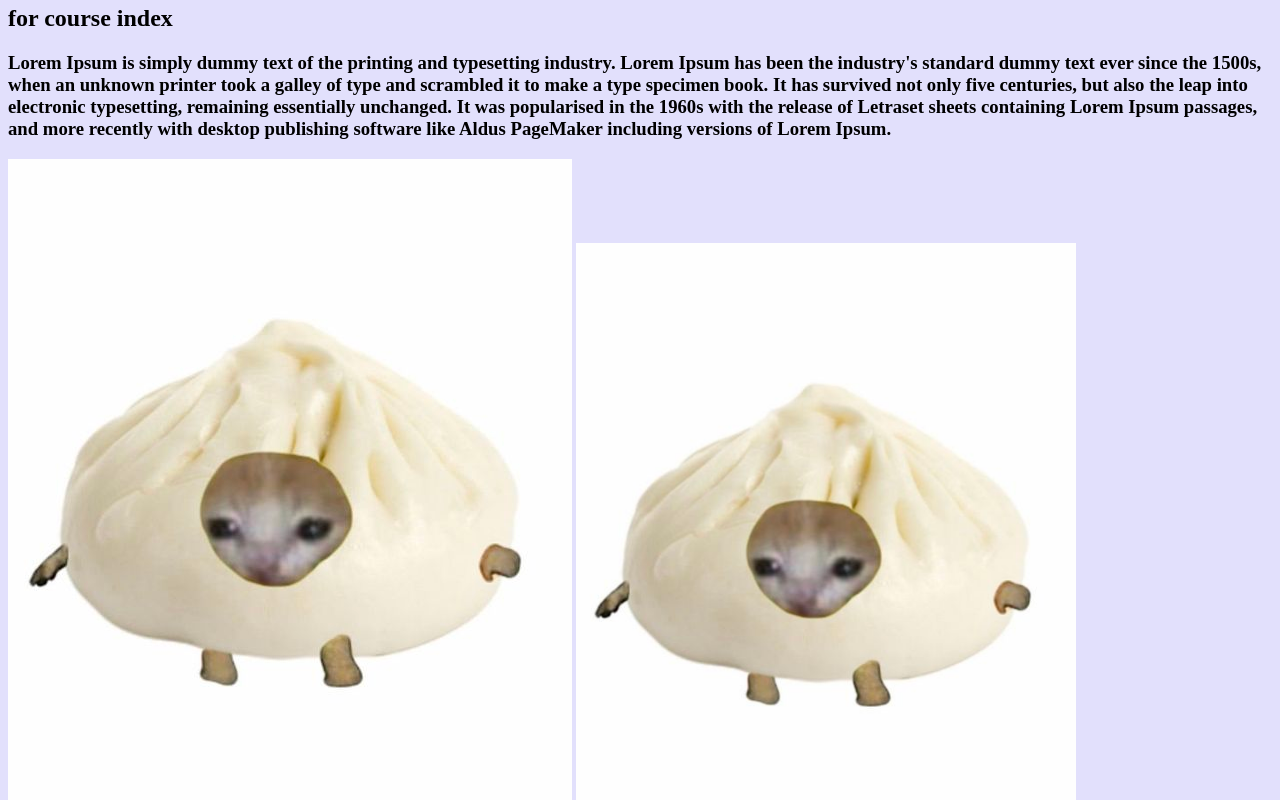
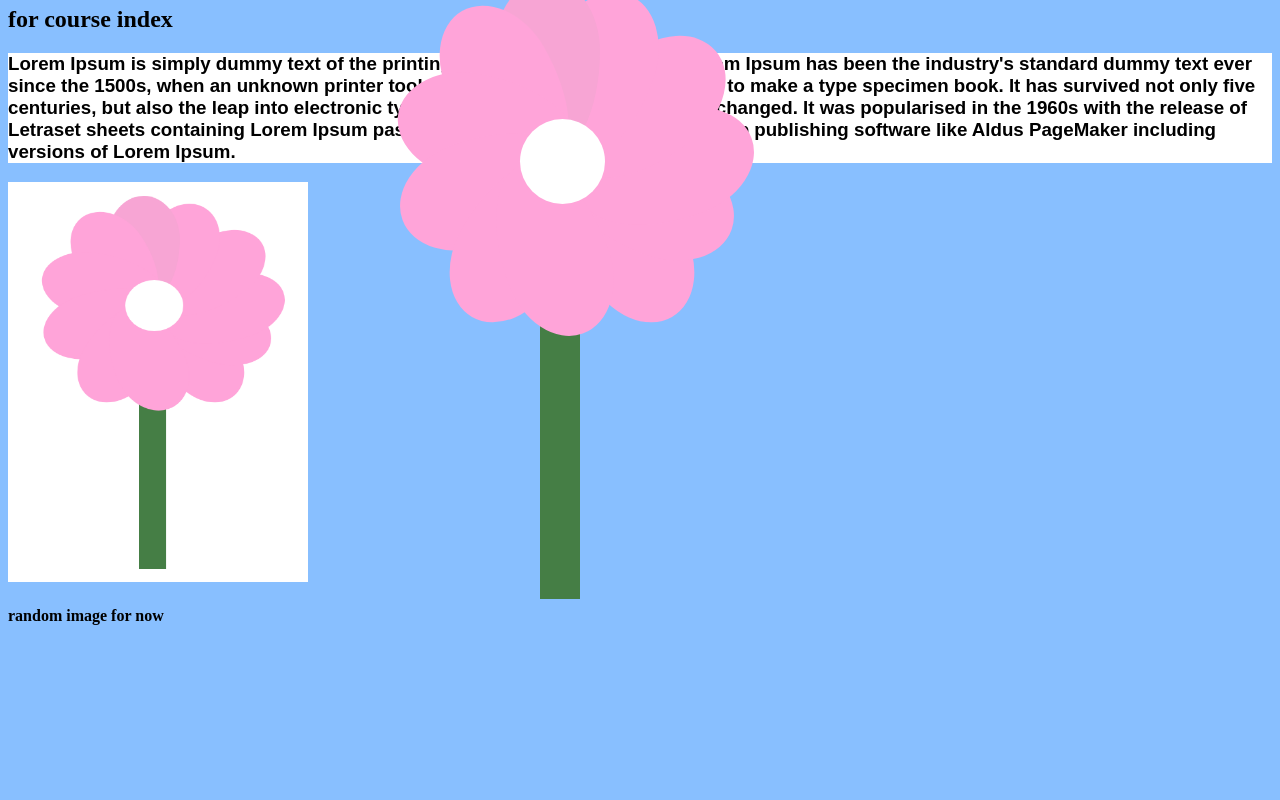
Before and after one commit to emilywng/GD-2, a plain HTML site: page index.html in a window 1280 px wide. Shown: the part 101-901 px from the top of the page. After the commit the page ends 800 px from the top, so only its background shows below. Drawn offline with Linux system fonts and the light colour scheme.

Commit message:
flower + css

```diff
--- /dev/null
+++ b/index.css
@@ -0,0 +1,162 @@
+h1 {
+    color:rgb(20, 75, 255);
+    font-family: Verdana, Geneva, Tahoma, sans-serif;
+    outline-style: groove;
+}
+h3 {
+    font-family: Arial, Helvetica, sans-serif;
+    background-color: white;
+}
+
+
+
+.stemBottom {
+    position: absolute;
+    top: 250px;
+    right: 700px;
+    width: 40px;
+    height: 450px;
+    background: rgb(69, 126, 69);
+  }
+.petal1 {
+    position: absolute;
+    top: 250px;
+    right: 600px;
+    display:block;
+    width: 106px;
+    height: 180px;
+    transform: rotate(330deg);
+    background-color: rgb(255, 164, 217);
+    border-radius: 50% 50% 50% 50% / 60% 60% 40% 40%;
+  }
+  .petal2 {
+    position: absolute;
+    top: 210px;
+    right: 580px;
+    display:block;
+    width: 106px;
+    height: 180px;
+    transform: rotate(290deg);
+    background-color: rgb(255, 164, 217);
+    border-radius: 50% 50% 50% 50% / 60% 60% 40% 40%;
+  }
+  .petal3 {
+    position: absolute;
+    top: 180px;
+    right: 560px;
+    display:block;
+    width: 106px;
+    height: 180px;
+    transform: rotate(250deg);
+    background-color: rgb(255, 164, 217);
+    border-radius: 50% 50% 50% 50% / 60% 60% 40% 40%;
+  }
+  .petal4 {
+    position: absolute;
+    top: 120px;
+    right: 580px;
+    display:block;
+    width: 106px;
+    height: 180px;
+    transform: rotate(230deg);
+    background-color: rgb(255, 164, 217);
+    border-radius: 50% 50% 50% 50% / 60% 60% 40% 40%;
+  }
+  .petal5 {
+    position: absolute;
+    top: 90px;
+    right: 630px;
+    display:block;
+    width: 106px;
+    height: 180px;
+    transform: rotate(200deg);
+    background-color: rgb(255, 164, 217);
+    border-radius: 50% 50% 50% 50% / 60% 60% 40% 40%;
+  }
+  .petal6 {
+    position: absolute;
+    top: 80px;
+    right: 680px;
+    display:block;
+    width: 106px;
+    height: 180px;
+    transform: rotate(180deg);
+    background-color: rgb(247, 165, 212);
+    border-radius: 50% 50% 50% 50% / 60% 60% 40% 40%;
+  }
+  .petal7 {
+    position: absolute;
+    top: 100px;
+    right: 720px;
+    display:block;
+    width: 106px;
+    height: 180px;
+    transform: rotate(150deg);
+    background-color: rgb(255, 164, 217);
+    border-radius: 50% 50% 50% 50% / 60% 60% 40% 40%;
+  }
+  .petal8 {
+    position: absolute;
+    top: 140px;
+    right: 740px;
+    display:block;
+    width: 106px;
+    height: 180px;
+    transform: rotate(100deg);
+    background-color: rgb(255, 164, 217);
+    border-radius: 50% 50% 50% 50% / 60% 60% 40% 40%;
+  }
+  .petal9 {
+    position: absolute;
+    top: 200px;
+    right: 740px;
+    display:block;
+    width: 106px;
+    height: 180px;
+    transform: rotate(70deg);
+    background-color: rgb(255, 164, 217);
+    border-radius: 50% 50% 50% 50% / 60% 60% 40% 40%;
+  }
+  .petal10 {
+    position: absolute;
+    top: 250px;
+    right: 710px;
+    display:block;
+    width: 106px;
+    height: 180px;
+    transform: rotate(30deg);
+    background-color: rgb(255, 164, 217);
+    border-radius: 50% 50% 50% 50% / 60% 60% 40% 40%;
+  }
+  .petal10 {
+    position: absolute;
+    top: 250px;
+    right: 710px;
+    display:block;
+    width: 106px;
+    height: 180px;
+    transform: rotate(30deg);
+    background-color: rgb(255, 164, 217);
+    border-radius: 50% 50% 50% 50% / 60% 60% 40% 40%;
+  }
+  .petal11 {
+    position: absolute;
+    top: 260px;
+    right: 675px;
+    display:block;
+    width: 106px;
+    height: 180px;
+    transform: rotate(340deg);
+    background-color: rgb(255, 164, 217);
+    border-radius: 50% 50% 50% 50% / 60% 60% 40% 40%;
+  }
+  .dot {
+    position: absolute;
+    top: 220px;
+    right: 675px;
+    height: 85px;
+    width: 85px;
+    background-color: rgb(255, 255, 255);
+    border-radius: 50%;
+    display: inline-block;
+  }
--- a/index.html
+++ b/index.html
@@ -5,15 +5,30 @@
     <meta http-equiv="X-UA-Compatible"content="IE=Edge">
     <meta name="viewport" content="width=device-width, initial-scale=1.0">
     <title>course index</title>
+    <link rel="stylesheet" href="index.css">
 </head>
 <body>
-    <body style="background-color:rgb(226, 224, 252);">
+    <body style="background-color:rgb(136, 191, 255);">
         <div class="topnav">
             <a class="active" href="#home">Home</a>
             <a href="#Assi1">Assignment 1</a>
             <a href="#Assi2">Assignment 2</a>
             <a href="#Assi3">Assignment 3</a>
           </div>
+        <div class="stemBottom"></div>
+        <div class="petal1"></div>
+        <div class="petal2"></div>
+        <div class="petal3"></div>
+        <div class="petal4"></div>
+        <div class="petal5"></div>
+        <div class="petal6"></div>
+        <div class="petal7"></div>
+        <div class="petal8"></div>
+        <div class="petal9"></div>
+        <div class="petal10"></div>
+        <div class="petal11"></div>
+        <div class="petal12"></div>
+        <div class="dot"></div>
     <h1>HOME PAGE </h1>
     <h2>for course index</h2>
     <h3>Lorem Ipsum is simply dummy text of the printing and typesetting industry.
@@ -24,10 +39,7 @@
         the 1960s with the release of Letraset sheets containing Lorem Ipsum passages,
         and more recently with desktop publishing software like Aldus PageMaker including
         versions of Lorem Ipsum.</h3>
-    <img src="cat bao.jpg" alt="cat">
-    <img src="cat bao.jpg" alt="cat" width="500" height="600">
-    <img src="cat bao.jpg" alt="cat" width="400" height="500">
-    <img src="cat bao.jpg" alt="cat" width="300" height="400">
+    <img src="flower.png" alt="flower" width="300" height="400">
     <h4> random image for now</h4>
 </body>
 </html>
--- /dev/null
+++ b/stillLife.css
@@ -0,0 +1,161 @@
+body {
+    background-color: white;
+}
+.yellow{
+    position: absolute;
+    top: 700px;
+    right: 370px;
+    width:700px;
+    height:10px;
+    background-color: yellow;
+}
+.stemBottom {
+    position: absolute;
+    top: 250px;
+    right: 700px;
+    width: 40px;
+    height: 450px;
+    background: rgb(69, 126, 69);
+  }
+.petal1 {
+    position: absolute;
+    top: 250px;
+    right: 600px;
+    display:block;
+    width: 106px;
+    height: 180px;
+    transform: rotate(330deg);
+    background-color: rgb(255, 164, 217);
+    border-radius: 50% 50% 50% 50% / 60% 60% 40% 40%;
+  }
+  .petal2 {
+    position: absolute;
+    top: 210px;
+    right: 580px;
+    display:block;
+    width: 106px;
+    height: 180px;
+    transform: rotate(290deg);
+    background-color: rgb(255, 164, 217);
+    border-radius: 50% 50% 50% 50% / 60% 60% 40% 40%;
+  }
+  .petal3 {
+    position: absolute;
+    top: 180px;
+    right: 560px;
+    display:block;
+    width: 106px;
+    height: 180px;
+    transform: rotate(250deg);
+    background-color: rgb(255, 164, 217);
+    border-radius: 50% 50% 50% 50% / 60% 60% 40% 40%;
+  }
+  .petal4 {
+    position: absolute;
+    top: 120px;
+    right: 580px;
+    display:block;
+    width: 106px;
+    height: 180px;
+    transform: rotate(230deg);
+    background-color: rgb(255, 164, 217);
+    border-radius: 50% 50% 50% 50% / 60% 60% 40% 40%;
+  }
+  .petal5 {
+    position: absolute;
+    top: 90px;
+    right: 630px;
+    display:block;
+    width: 106px;
+    height: 180px;
+    transform: rotate(200deg);
+    background-color: rgb(255, 164, 217);
+    border-radius: 50% 50% 50% 50% / 60% 60% 40% 40%;
+  }
+  .petal6 {
+    position: absolute;
+    top: 80px;
+    right: 680px;
+    display:block;
+    width: 106px;
+    height: 180px;
+    transform: rotate(180deg);
+    background-color: rgb(247, 165, 212);
+    border-radius: 50% 50% 50% 50% / 60% 60% 40% 40%;
+  }
+  .petal7 {
+    position: absolute;
+    top: 100px;
+    right: 720px;
+    display:block;
+    width: 106px;
+    height: 180px;
+    transform: rotate(150deg);
+    background-color: rgb(255, 164, 217);
+    border-radius: 50% 50% 50% 50% / 60% 60% 40% 40%;
+  }
+  .petal8 {
+    position: absolute;
+    top: 140px;
+    right: 740px;
+    display:block;
+    width: 106px;
+    height: 180px;
+    transform: rotate(100deg);
+    background-color: rgb(255, 164, 217);
+    border-radius: 50% 50% 50% 50% / 60% 60% 40% 40%;
+  }
+  .petal9 {
+    position: absolute;
+    top: 200px;
+    right: 740px;
+    display:block;
+    width: 106px;
+    height: 180px;
+    transform: rotate(70deg);
+    background-color: rgb(255, 164, 217);
+    border-radius: 50% 50% 50% 50% / 60% 60% 40% 40%;
+  }
+  .petal10 {
+    position: absolute;
+    top: 250px;
+    right: 710px;
+    display:block;
+    width: 106px;
+    height: 180px;
+    transform: rotate(30deg);
+    background-color: rgb(255, 164, 217);
+    border-radius: 50% 50% 50% 50% / 60% 60% 40% 40%;
+  }
+  .petal10 {
+    position: absolute;
+    top: 250px;
+    right: 710px;
+    display:block;
+    width: 106px;
+    height: 180px;
+    transform: rotate(30deg);
+    background-color: rgb(255, 164, 217);
+    border-radius: 50% 50% 50% 50% / 60% 60% 40% 40%;
+  }
+  .petal11 {
+    position: absolute;
+    top: 260px;
+    right: 675px;
+    display:block;
+    width: 106px;
+    height: 180px;
+    transform: rotate(340deg);
+    background-color: rgb(255, 164, 217);
+    border-radius: 50% 50% 50% 50% / 60% 60% 40% 40%;
+  }
+  .dot {
+    position: absolute;
+    top: 220px;
+    right: 675px;
+    height: 85px;
+    width: 85px;
+    background-color: rgb(255, 255, 255);
+    border-radius: 50%;
+    display: inline-block;
+  }
```
Also changed, not shown: stillLife.html (added, +30 -0 lines), flower.png (added).
